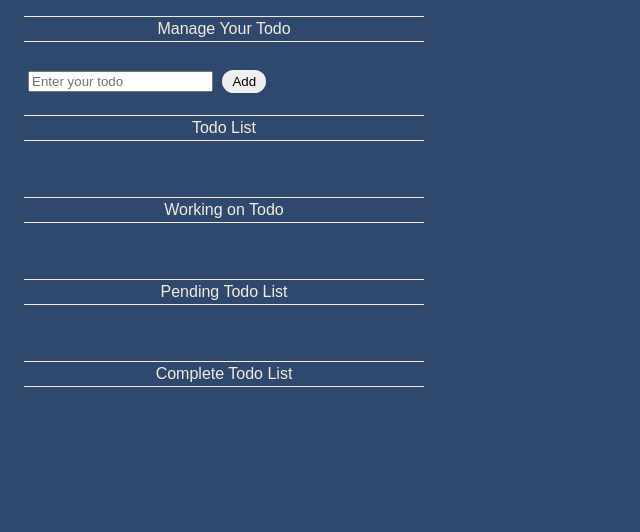
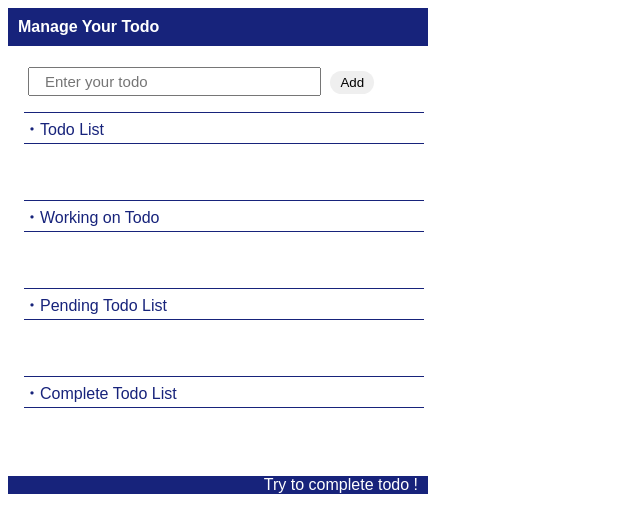
Before and after one commit to ttakuma17/original-todo-app, a website built with Parcel: page index.html in a window 1280 px wide. Shown: the whole page, without its empty margins (0-640 px from the left). Built offline with nearby package versions, Linux system fonts and the light colour scheme.

Commit message:
changed css

```diff
--- a/index.html
+++ b/index.html
@@ -6,18 +6,24 @@
   </head>
 
   <body>
+    <header>Manage Your Todo</header>
     <div class="title-area">
-      <p class="title">Manage Your Todo</p>
+      <!-- <p class="title">Manage Your Todo</p> -->
     </div>
     <div class="input-area">
       <!-- 入力ボタン -->
-      <input id="add-todo" type="text" placeholder="Enter your todo" />
+      <input
+        id="add-todo"
+        type="text"
+        placeholder="　Enter your todo"
+        size="30"
+      />
       <button id="add-button">Add</button>
     </div>
 
     <div class="incomplete-area">
       <!-- todoの一覧 -->
-      <p class="title">Todo List</p>
+      <p class="title">・Todo List</p>
       <ul id="incomplete-list">
         <!-- <div class="list-row">
           <li>Todo test</li>
@@ -30,7 +36,7 @@
 
     <div class="working-area">
       <!-- 取組中 -->
-      <p class="title">Working on Todo</p>
+      <p class="title">・Working on Todo</p>
       <ul id="working-list">
         <!-- <div class="list-row">
           <li>working todo</li>
@@ -41,7 +47,7 @@
     </div>
     <div class="pending-area">
       <!-- 保留 -->
-      <p class="title">Pending Todo List</p>
+      <p class="title">・Pending Todo List</p>
       <ul id="pending-list">
         <!-- <div class="list-row">
           <li>pending todo</li>
@@ -57,7 +63,7 @@
     </div>
     <div class="complete-area">
       <!-- 完了済みのTodo -->
-      <p class="title">Complete Todo List</p>
+      <p class="title">・Complete Todo List</p>
       <ul id="complete-list">
         <!-- <div class="list-row">
           <li>completed todo</li>
@@ -71,7 +77,7 @@
         </div> -->
       </ul>
     </div>
-
+    <footer>Try to complete todo !</footer>
     <script src="src/index.js"></script>
   </body>
 </html>
--- a/src/styles.css
+++ b/src/styles.css
@@ -1,7 +1,25 @@
 body {
   font-family: sans-serif;
-  background-color: #2f496e;
-  color: #f4eade;
+  /* background-color: #2f496e; */
+  color: rgb(23 35 123);
+  /* background-color:rgb(243 243 250); */
+}
+
+/* 色を整える　　◇風花　　https://ai-create.net/magazine/2017/10/23/colorpatterns/ */
+header {
+  width: 400px;
+  color: white;
+  border-bottom: solid 1px;
+  background-color: rgb(23 35 123);
+  padding: 10px;
+  font-weight: 700;
+}
+
+input[type="text"] {
+  padding: 0;
+  line-height: 28px;
+  height: 25px;
+  font-size: 15px;
 }
 
 .list-row {
@@ -19,15 +37,16 @@ button {
 
 button:hover {
   cursor: pointer;
-  background-color: #2988bc;
-  color: #f4eade;
+  color: white;
+  background-color: rgb(23 35 123);
+  /* color: #f4eade; */
   /* border: solid 0.2px; */
   /* border-color: #f4eade; */
 }
 
 .title {
   /* font-weight: 600; */
-  text-align: center;
+  text-align: left;
   border-top: double 1px;
   border-bottom: double 1px;
   padding-top: 3px;
@@ -89,3 +108,11 @@ li {
   padding: 8px;
   margin: 8px;
 }
+
+footer {
+  background-color: rgb(23 35 123);
+  color: white;
+  width: 400px;
+  padding: 0 10px 0 10px;
+  text-align: right;
+}
```
